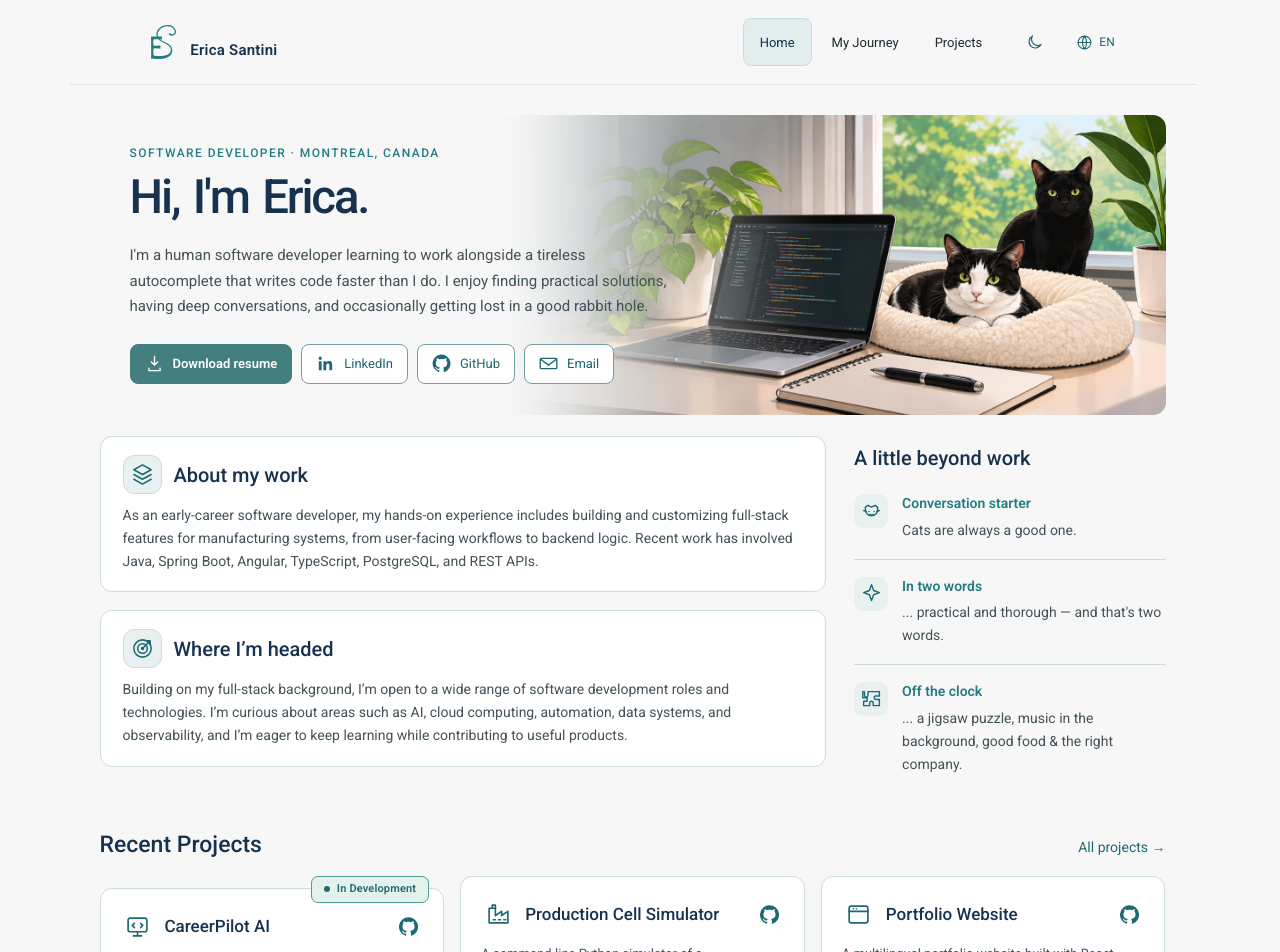
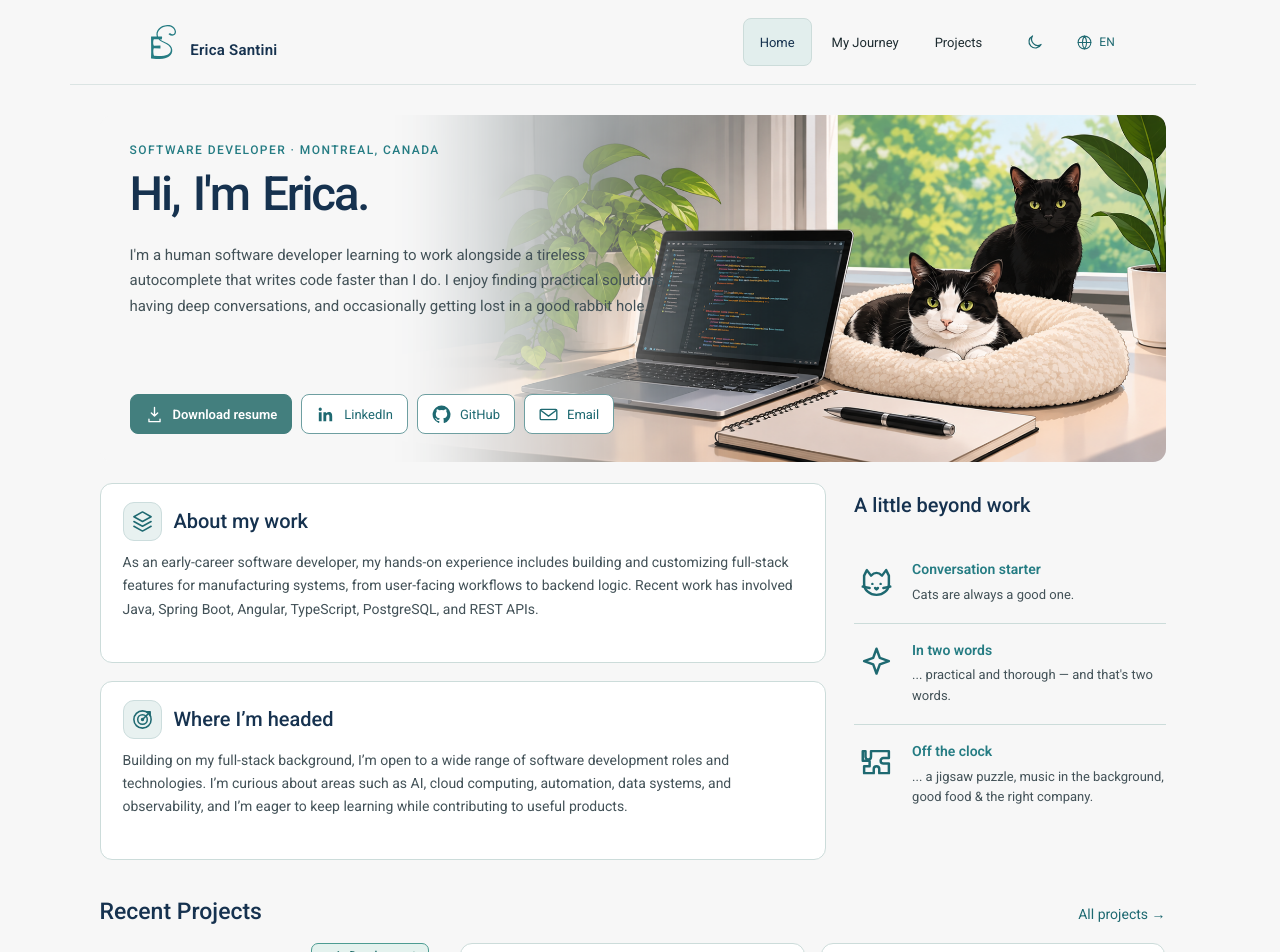
Before and after one commit to Kikasantini/erica-portfolio, a React (Vite) app: page /en in a window 1280 px wide. Shown: the top 952 px of the page. Built offline with nearby package versions, Linux system fonts and the light colour scheme.

Commit message:
Enlarge personal icons and stabilize Home layout across locales

```diff
--- a/src/index.css
+++ b/src/index.css
@@ -2353,3 +2353,110 @@ p {
     mask-image: none;
   }
 }
+
+/* Home: reserve the longest of all three language variants at each breakpoint.
+   The invisible copies participate in layout, but not in assistive technology. */
+.home-page .home-stable-copy {
+  display: grid;
+  grid-template-areas: "copy";
+  min-width: 0;
+  width: 100%;
+}
+.home-page .home-stable-copy > * {
+  grid-area: copy;
+  min-width: 0;
+  margin: 0;
+  font: inherit;
+  line-height: inherit;
+  letter-spacing: inherit;
+  overflow-wrap: break-word;
+}
+.home-page .home-stable-copy__measure {
+  visibility: hidden;
+  pointer-events: none;
+}
+.home-page .home-featured__heading > #home-featured-title {
+  flex: 1 1 auto;
+  min-width: 0;
+}
+.home-page .home-featured__heading > #home-featured-title h2 {
+  font-size: 23px;
+  font-weight: 500;
+}
+.home-page .home-featured__heading #home-featured-title {
+  color: var(--heading-color);
+}
+.home-page .home-project__heading .home-stable-copy {
+  flex: 1 1 auto;
+  min-width: 0;
+}
+.home-page .home-project__heading .home-stable-copy h3 {
+  margin: 0;
+  font-size: 17px;
+  font-weight: 500;
+  line-height: 1.35;
+}
+.home-page .home-overview__heading > [id] {
+  flex: 1 1 auto;
+  min-width: 0;
+}
+.home-page .home-overview__heading > [id] h2 {
+  margin: 0;
+  font-size: 20px;
+  font-weight: 500;
+  line-height: 1.35;
+}
+.home-page #home-interests-title {
+  margin-bottom: 19px;
+}
+.home-page #home-interests-title h2 {
+  font-size: 20px;
+  font-weight: 500;
+  line-height: 1.25;
+}
+.home-page .home-personal-note__content .home-stable-copy + .home-stable-copy {
+  margin-top: 5px;
+}
+.home-page .home-personal-note__content .home-stable-copy h3 {
+  font-size: 14px;
+  font-weight: 600;
+  line-height: 1.4;
+}
+.home-page .home-personal-note__content .home-stable-copy p {
+  font-size: 13px;
+  line-height: 1.6;
+}
+.home-page .home-intro.home-stable-copy {
+  max-width: 550px;
+}
+.home-page .home-intro.home-stable-copy > p { line-height: 1.7; }
+.home-page .home-eyebrow.home-stable-copy > p {
+  font-size: 12px;
+  font-weight: 500;
+  letter-spacing: .12em;
+  text-transform: uppercase;
+}
+/* Editorial icons: larger outlines without colored squares or outlines. */
+.home-page .home-personal-note {
+  grid-template-columns: 48px minmax(0, 1fr);
+  column-gap: 10px;
+}
+.home-page .home-personal-note__icon {
+  width: 44px;
+  height: 44px;
+  border: 0;
+  border-radius: 0;
+  background: transparent;
+  color: var(--button-text-color);
+}
+.home-page .home-personal-note__icon svg {
+  width: 33px;
+  height: 33px;
+}
+/* Keep the title's allocated height stable across translations without a layout resize. */
+.home-page .home-title {
+  min-height: 1.2em;
+}
+@media (max-width: 700px) {
+  .home-page .home-title { min-height: 2.4em; }
+}
--- a/src/pages/Home.tsx
+++ b/src/pages/Home.tsx
@@ -1,6 +1,34 @@
 import { useState, type CSSProperties } from 'react'
 import { useTranslation } from 'react-i18next'
 import { Link, useParams } from 'react-router-dom'
+
+
+const homeLanguages = ['en', 'fr', 'pt'] as const
+
+// Hidden translated copies take up space without appearing or being announced.
+// This keeps the Home layout stationary as the visible language changes.
+function StableCopy({
+  text,
+  variants,
+  as: Tag = 'p',
+  className = '',
+}: {
+  text: string
+  variants: string[]
+  as?: 'p' | 'h2' | 'h3'
+  className?: string
+}) {
+  return (
+    <div className={`home-stable-copy ${className}`}>
+      <Tag className="home-stable-copy__visible">{text}</Tag>
+      {variants.map((copy, index) => (
+        <Tag className="home-stable-copy__measure" aria-hidden="true" key={index}>
+          {copy}
+        </Tag>
+      ))}
+    </div>
+  )
+}
 
 type ContactLink = {
   id: string
@@ -120,12 +148,21 @@ export default function Home() {
   const personalHighlights = t('personalHighlights', {
     returnObjects: true,
   }) as PersonalHighlight[]
+  const homeCopies = (key: string) => homeLanguages.map((lng) => t(key, { lng }))
+  const projectCopies = (projectId: string, property: 'title' | 'firstHighlight') =>
+    homeLanguages.map((lng) => {
+      const sections = projectT('sections', { lng, returnObjects: true }) as Array<{
+        items: Array<{ id: string; title: string; highlights: string[] }>
+      }>
+      const project = sections.flatMap((section) => section.items).find((item) => item.id === projectId)
+      return property === 'title' ? (project?.title ?? '') : (project?.highlights[0] ?? '')
+    })
 
   return (
     <main className="home-page">
       <div className="home-hero">
         <div className="home-hero__copy">
-      <p className="home-eyebrow">{t('roleLocation')}</p>
+      <StableCopy text={t('roleLocation')} variants={homeCopies('roleLocation')} className="home-eyebrow" />
       <h1
         className={`home-title${isHovered ? ' home-title--hovered' : ''}`}
         aria-label={title}
@@ -139,9 +176,11 @@ export default function Home() {
         <AnimatedTitleLayer text={title} variant="original" />
         <AnimatedTitleLayer text={nicknameTitle} variant="nickname" />
       </h1>
-      <p className="home-intro">
-        {t('aiIntro')} {t('personalIntro')}
-      </p>
+      <StableCopy
+        className="home-intro"
+        text={t('aiIntro') + ' ' + t('personalIntro')}
+        variants={homeLanguages.map((lng) => t('aiIntro', { lng }) + ' ' + t('personalIntro', { lng }))}
+      />
 
       <nav className="home-contact" aria-label={t('contactTitle')}>
         {contactLinks.map((link) => {
@@ -185,27 +224,30 @@ export default function Home() {
       <div className="home-overview">
         <div className="home-overview__work">
       <section className="home-section" aria-labelledby="home-work-title">
-        <div className="home-overview__heading"><HomeCardIcon name="work" /><h2 id="home-work-title">{t('workTitle')}</h2></div>
-        <p>{t('professionalSummary')}</p>
+        <div className="home-overview__heading"><HomeCardIcon name="work" /><div id="home-work-title"><StableCopy as="h2" text={t('workTitle')} variants={homeCopies('workTitle')} /></div></div>
+        <StableCopy text={t('professionalSummary')} variants={homeCopies('professionalSummary')} />
       </section>
 
       <section className="home-section home-section--career" aria-labelledby="home-career-title">
-        <div className="home-overview__heading"><HomeCardIcon name="direction" /><h2 id="home-career-title">{t('careerTitle')}</h2></div>
-        <p>{t('careerSummary')}</p>
+        <div className="home-overview__heading"><HomeCardIcon name="direction" /><div id="home-career-title"><StableCopy as="h2" text={t('careerTitle')} variants={homeCopies('careerTitle')} /></div></div>
+        <StableCopy text={t('careerSummary')} variants={homeCopies('careerSummary')} />
       </section>
         </div>
       <section
         className="home-section home-section--personal"
         aria-labelledby="home-interests-title"
       >
-        <h2 id="home-interests-title">{t('interestsTitle')}</h2>
+        <div id="home-interests-title"><StableCopy as="h2" text={t('interestsTitle')} variants={homeCopies('interestsTitle')} /></div>
         <div className="home-personal-notes">
           {personalHighlights.map((note, index) => (
             <div className="home-personal-note" key={note.id}>
               <span className="home-personal-note__icon" aria-hidden="true">
-                <svg viewBox="0 0 24 24" fill="none" stroke="currentColor" strokeWidth="1.6" strokeLinecap="round" strokeLinejoin="round">
+                <svg viewBox="0 0 24 24" fill="none" stroke="currentColor" strokeWidth="1.8" strokeLinecap="round" strokeLinejoin="round">
                   {note.id === 'conversationStarter' ? (
-                    <><path d="M5 10V7L8 5l4 2 4-2 3 2v3a7 7 0 1 1-14 0Z" /><path d="M9 12h.01M15 12h.01M10 15q2 2 4 0M3 11l3 1m15-1-3 1" /></>
+                    <>
+                      <path d="M12 5c-2 0-3 1-4 2L5 3 3 7v6c0 4.4 4 8 9 8s9-3.6 9-8V7l-2-4-3 4c-1-1-2-2-4-2Z" />
+                      <path d="M9 13h.01M15 13h.01M11 16l1 1 1-1M2 15l5 1m15-1-5 1" />
+                    </>
                   ) : note.id === 'oneWord' ? (
                     <><path d="m12 2 2.4 6.6L21 11l-6.6 2.4L12 20l-2.4-6.6L3 11l6.6-2.4L12 2Z" /></>
                   ) : (
@@ -214,8 +256,18 @@ export default function Home() {
                 </svg>
               </span>
               <div className="home-personal-note__content">
-                <h3>{t('personalNoteTitles.' + note.id)}</h3>
-                <p>{note.back}</p>
+                <StableCopy
+                  as="h3"
+                  text={t('personalNoteTitles.' + note.id)}
+                  variants={homeCopies('personalNoteTitles.' + note.id)}
+                />
+                <StableCopy
+                  text={note.back}
+                  variants={homeLanguages.map((lng) => {
+                    const items = t('personalHighlights', { lng, returnObjects: true }) as PersonalHighlight[]
+                    return items.find((item) => item.id === note.id)?.back ?? ''
+                  })}
+                />
               </div>
               <span className="home-personal-note__number" aria-hidden="true">
                 {String(index + 1).padStart(2, '0')}
@@ -229,7 +281,7 @@ export default function Home() {
       {recentProjects.length > 0 && (
         <section className="home-featured" aria-labelledby="home-featured-title">
           <div className="home-featured__heading">
-            <h2 id="home-featured-title">{recentSectionTitle}</h2>
+            <div id="home-featured-title"><StableCopy as="h2" text={recentSectionTitle ?? ''} variants={homeLanguages.map((lng) => projectT('sections', { lng, returnObjects: true }).find((section: { id: string }) => section.id === 'recentProjects')?.title ?? '')} /></div>
             <Link to={`/${language}/projects`} className="home-featured__all">
               {t('viewAllProjects')} <span aria-hidden="true">→</span>
             </Link>
@@ -240,7 +292,7 @@ export default function Home() {
                 {project.status && <span className="project-status">{project.status}</span>}
                 <div className="home-project__heading">
                   <HomeCardIcon name={project.id as HomeIconName} />
-                  <h3>{project.title}</h3>
+                  <StableCopy as="h3" text={project.title} variants={projectCopies(project.id, 'title')} />
                   <a href={project.githubUrl} target="_blank" rel="noreferrer"
                      aria-label={project.title + ' — GitHub'} className="home-project__github">
                     <svg viewBox="0 0 24 24" aria-hidden="true">
@@ -248,7 +300,7 @@ export default function Home() {
                     </svg>
                   </a>
                 </div>
-                <p>{project.highlights[0]}</p>
+                <StableCopy text={project.highlights[0]} variants={projectCopies(project.id, 'firstHighlight')} />
               </article>
             ))}
           </div>
```
